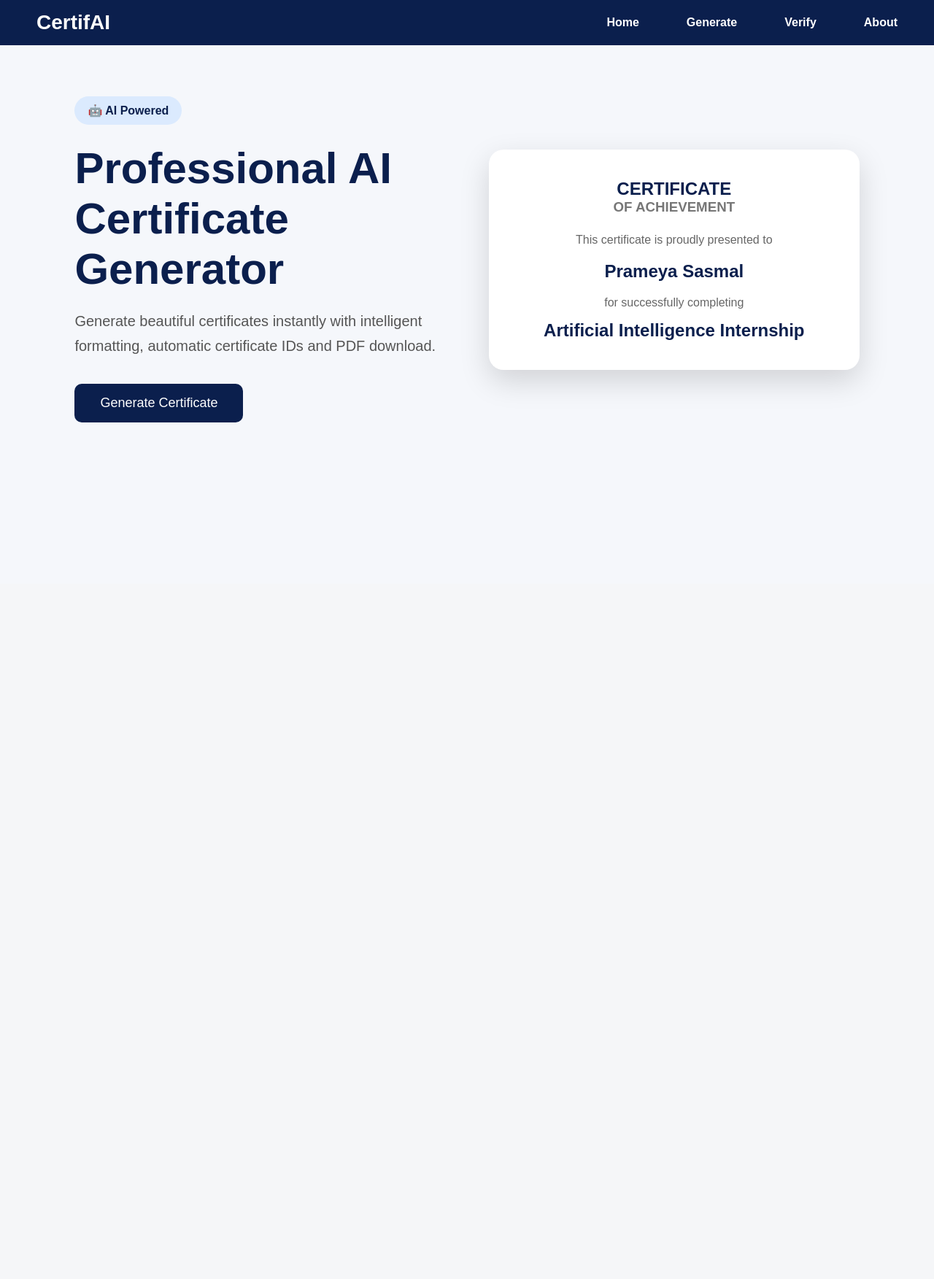
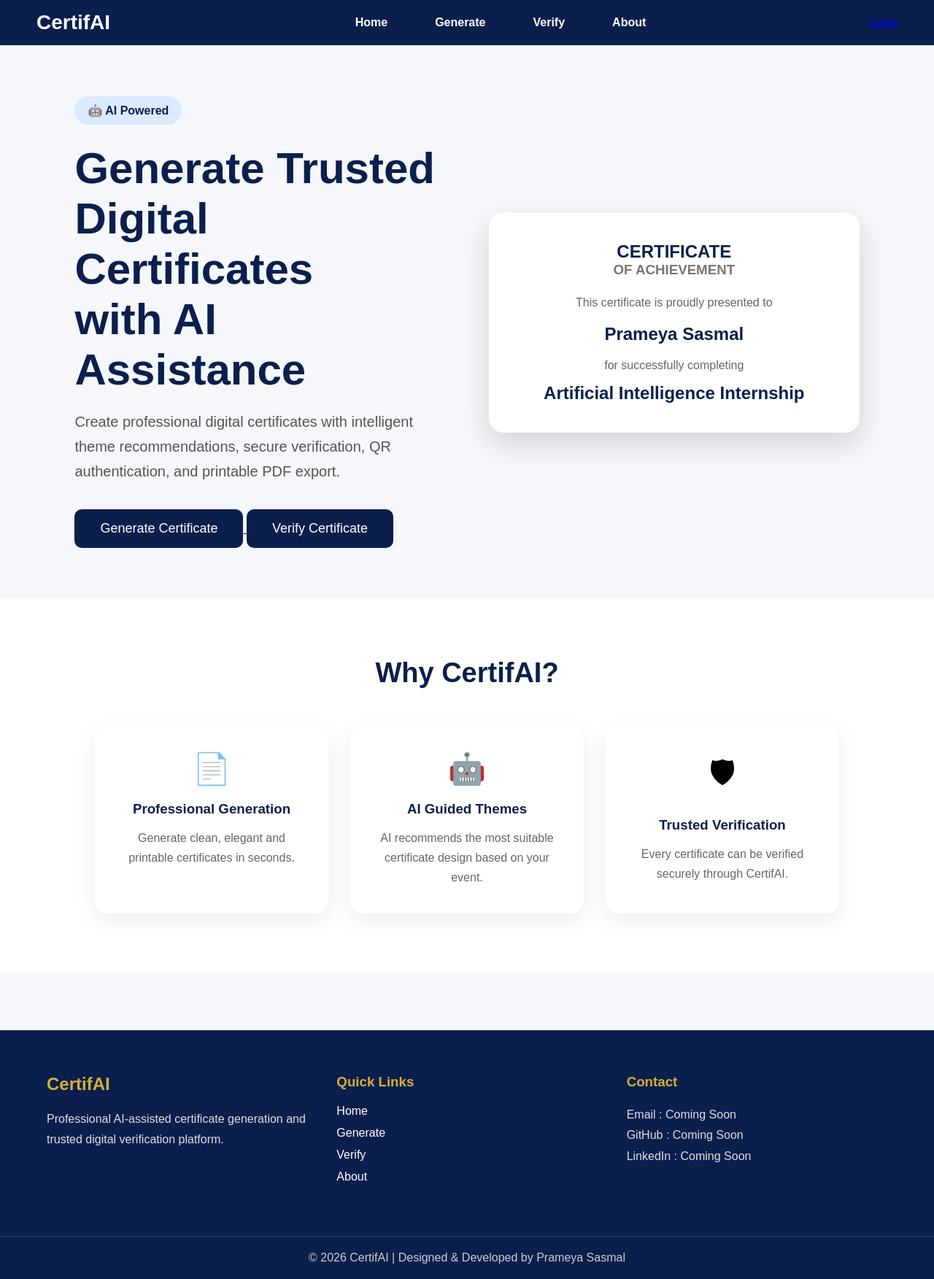
Before and after one commit to sasmalprameya-ui/CertifAI, a Flask app: page / in a window 1280 px wide. Shown: the whole page at 73% size. Before the commit the page ends 579 px from the top, so only its background shows below. Run offline with Flask 3, Linux system fonts and the light colour scheme.

Commit message:
Completed home page frmework

```diff
--- a/static/style.css
+++ b/static/style.css
@@ -274,3 +274,161 @@ nav ul li a:hover{
     border-top:1px solid #555;
     margin-bottom:8px;
 }
+/* WHY CERTIFAI */
+
+.why-certifai{
+
+    padding:80px 8%;
+    background:#ffffff;
+    text-align:center;
+
+}
+
+.why-certifai h2{
+
+    font-size:38px;
+    color:#0B1F4D;
+    margin-bottom:50px;
+
+}
+
+.features{
+
+    display:flex;
+    justify-content:center;
+    gap:30px;
+    flex-wrap:wrap;
+
+}
+
+.feature-card{
+
+    width:320px;
+
+    background:white;
+
+    border-radius:18px;
+
+    padding:35px;
+
+    box-shadow:0 10px 30px rgba(0,0,0,.08);
+
+    transition:.3s;
+
+}
+
+.feature-card:hover{
+
+    transform:translateY(-8px);
+
+}
+
+.icon{
+
+    font-size:42px;
+
+    margin-bottom:20px;
+
+}
+
+.feature-card h3{
+
+    color:#0B1F4D;
+
+    margin-bottom:15px;
+
+}
+
+.feature-card p{
+
+    color:#666;
+
+    line-height:1.7;
+
+}
+/*FOOTER */
+
+.footer{
+
+    background:#0B1F4D;
+    color:white;
+    margin-top:80px;
+
+}
+
+.footer-container{
+
+    width:90%;
+    margin:auto;
+
+    display:flex;
+    justify-content:space-between;
+    flex-wrap:wrap;
+
+    padding:60px 0;
+
+    gap:40px;
+
+}
+
+.footer-column{
+
+    flex:1;
+    min-width:250px;
+
+}
+
+.footer-column h2,
+.footer-column h3{
+
+    color:#D4AF37;
+    margin-bottom:20px;
+
+}
+
+.footer-column p{
+
+    color:#ddd;
+    line-height:1.8;
+
+}
+
+.footer-column ul{
+
+    list-style:none;
+    padding:0;
+
+}
+
+.footer-column ul li{
+
+    margin-bottom:12px;
+
+}
+
+.footer-column ul li a{
+
+    color:white;
+    text-decoration:none;
+
+    transition:.3s;
+
+}
+
+.footer-column ul li a:hover{
+
+    color:#D4AF37;
+
+}
+
+.footer-bottom{
+
+    text-align:center;
+
+    border-top:1px solid rgba(255,255,255,.15);
+
+    padding:20px;
+
+    color:#ccc;
+
+}
--- a/templates/index.html
+++ b/templates/index.html
@@ -11,14 +11,17 @@
 
 <body>
 <nav>
+
     <div class="logo">CertifAI</div>
 
     <ul>
         <li><a href="/">Home</a></li>
         <li><a href="/generate">Generate</a></li>
-        <li><a href="#">Verify</a></li>
-        <li><a href="#">About</a></li>
+        <li><a href="/verify">Verify</a></li>
+        <li><a href="/about">About</a></li>
     </ul>
+
+    <a href="/login" class="login-btn">Login</a>
 
 </nav>
 
@@ -31,18 +34,28 @@
         </div>
 
         <h1>
-            Professional AI <br>
-            Certificate Generator
-        </h1>
+    Generate Trusted Digital Certificates
+    <br>
+    with AI Assistance
+    </h1>
 
         <p>
-            Generate beautiful certificates instantly with intelligent formatting,
-            automatic certificate IDs and PDF download.
-        </p>
+     Create professional digital certificates with intelligent
+     theme recommendations, secure verification,
+     QR authentication, and printable PDF export.
+    </p>
 
-       <a href="/generate">
-    <button>Generate Certificate</button>
-</a>
+      <div class="hero-buttons">
+
+    <a href="/generate">
+        <button>Generate Certificate</button>
+    </a>
+
+    <a href="/verify">
+        <button class="secondary-btn">Verify Certificate</button>
+    </a>
+
+</div>
 
     </div>
 
@@ -67,6 +80,101 @@
     </div>
 
 </section>
+<section class="why-certifai">
 
+    <h2>Why CertifAI?</h2>
+
+    <div class="features">
+
+        <div class="feature-card">
+            <div class="icon">📄</div>
+
+            <h3>Professional Generation</h3>
+
+            <p>
+                Generate clean, elegant and printable
+                certificates in seconds.
+            </p>
+
+        </div>
+
+        <div class="feature-card">
+
+            <div class="icon">🤖</div>
+
+            <h3>AI Guided Themes</h3>
+
+            <p>
+                AI recommends the most suitable
+                certificate design based on your event.
+            </p>
+
+        </div>
+
+        <div class="feature-card">
+
+            <div class="icon">🛡</div>
+
+            <h3>Trusted Verification</h3>
+
+            <p>
+                Every certificate can be verified
+                securely through CertifAI.
+            </p>
+
+        </div>
+
+    </div>
+
+</section>
+<footer class="footer">
+
+    <div class="footer-container">
+
+        <div class="footer-column">
+
+            <h2>CertifAI</h2>
+
+            <p>
+                Professional AI-assisted certificate generation
+                and trusted digital verification platform.
+            </p>
+
+        </div>
+
+        <div class="footer-column">
+
+            <h3>Quick Links</h3>
+
+            <ul>
+                <li><a href="/">Home</a></li>
+                <li><a href="/generate">Generate</a></li>
+                <li><a href="/verify">Verify</a></li>
+                <li><a href="/about">About</a></li>
+            </ul>
+
+        </div>
+
+        <div class="footer-column">
+
+            <h3>Contact</h3>
+
+            <p>Email : Coming Soon</p>
+            <p>GitHub : Coming Soon</p>
+            <p>LinkedIn : Coming Soon</p>
+
+        </div>
+
+    </div>
+
+    <div class="footer-bottom">
+
+        <p>
+            © 2026 CertifAI | Designed & Developed by Prameya Sasmal
+        </p>
+
+    </div>
+
+</footer>
 </body>
 </html>
```
